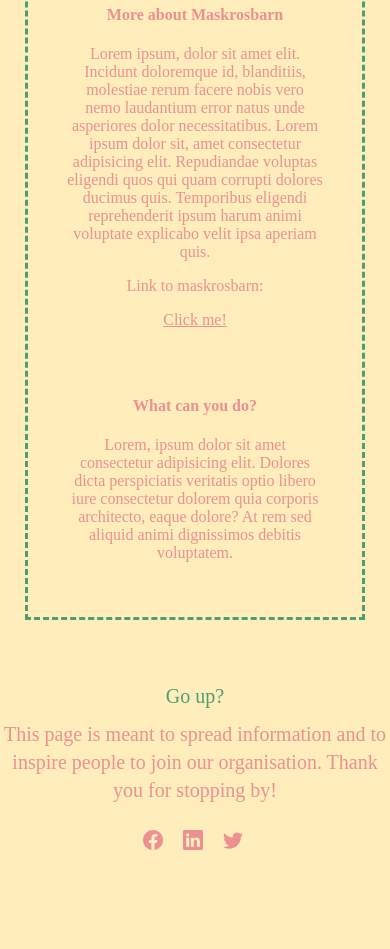
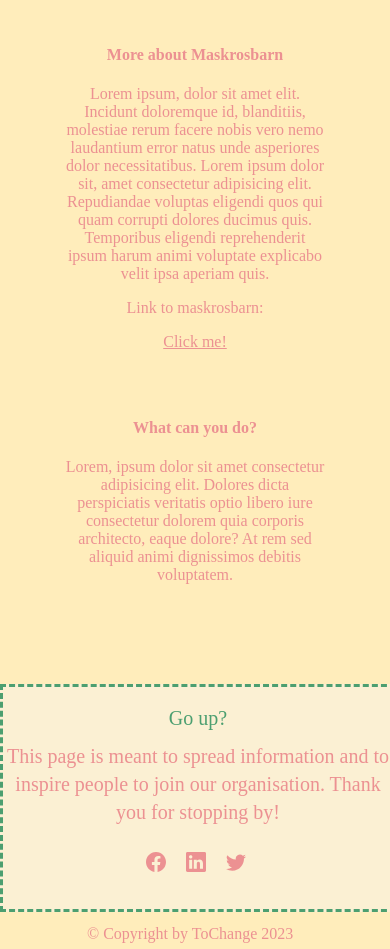
Before and after one commit to svanen99/ToChange-website, a plain HTML site: page Html/index.html in a window 390 px wide. Shown: the part 1051-2000 px from the top of the page. Before the commit the page ends 1945 px from the top, so only its background shows below. Drawn offline with Linux system fonts and the light colour scheme.

Commit message:
Made some small changes, now I am done with my project

```diff
--- a/Css/aboutUs.css
+++ b/Css/aboutUs.css
@@ -2,11 +2,8 @@
     background-color: #FFEDBB;
     color: #EC9192;
 }
-
-
 html {
-    height: 100vh;
-    box-sizing: border-box;
+    min-height: 100vh;
 }
 
 body {
@@ -22,6 +19,7 @@ body {
     align-items: center;
     margin-top: -20px;
 }
+
 nav {
     flex: 1;
     text-align: right;
@@ -33,17 +31,18 @@ nav ul li {
     margin-right: 30px;
 }
 
-/* denna gör basen till min navbar, ändra storlek och färg sen */
 nav ul li a {
     text-decoration: none;
     color: #EC9192;
     font-size: 20px;
 }
 
-/* här kan jag ändra färgen på min navbar när jag hovrar */
-
 nav ul li a:hover {
     color:#4C9F70;
+}
+
+.active {
+    color: #4C9F70;
 }
 
 h1.logo {
@@ -69,7 +68,8 @@ h1.logo {
 }
 
 .about-section {
-    padding: 50px;
+    padding: 1px;
+    margin-top: 10px;
     text-align: center;
     color: white;
     border: 3px dashed #4C9F70;
@@ -121,6 +121,11 @@ img:hover {
     background-color: #f3a6a8;
 }
 
+footer {
+    padding: 24px;
+    text-align: left;
+}
+
 @media screen and (max-width:600px) {
 
     h1.logo {
@@ -133,6 +138,10 @@ img:hover {
         flex-direction: column;
     }
 
+    .active {
+        color: #4C9F70;
+    }
+
     .column {
         width: 100%;
         display: block;
--- a/Css/contact.css
+++ b/Css/contact.css
@@ -6,7 +6,7 @@
 
 
 html {
-    height: 100vh;
+    min-height: 100vh;
 }
 
 body {
@@ -35,17 +35,18 @@ nav ul li {
     margin-right: 30px;
 }
 
-/* denna gör basen till min navbar, ändra storlek och färg sen */
 nav ul li a {
     text-decoration: none;
     color: #EC9192;
     font-size: 20px;
 }
 
-/* här kan jag ändra färgen på min navbar när jag hovrar */
-
 nav ul li a:hover {
     color:#4C9F70;
+}
+
+.active {
+    color: #4C9F70;
 }
 
 .logo {
@@ -67,20 +68,6 @@ footer {
     padding: 24px;
     text-align: left;
 }
-
-/* .h1 {
-    margin: 0;
-    background-color: #EC9192;
-}
-
-.h1::before {
-    content:'\00C6';
-}
-
-.hero-image img {
-    height: auto;
-    width: 100%;
-} */
 
 .form-controls {
     flex-grow: 1;
@@ -188,6 +175,10 @@ h1.logo {
         text-align: center;
     }
 
+    .active {
+        color: #4C9F70;
+    }
+
     h3 {
         font-size: 0.9rem;
     }
--- a/Css/index.css
+++ b/Css/index.css
@@ -1,5 +1,4 @@
  *{
-    background-color: #FFEDBB;
     color: #EC9192;
 }
 
@@ -34,16 +33,18 @@ nav ul li {
     margin-right: 30px;
 }
 
-/* denna gör basen till min navbar, ändra storlek och färg sen */
 nav ul li a {
     text-decoration: none;
     color: #EC9192;
     font-size: 20px;
 }
 
-/* här kan jag ändra färgen på min navbar när jag hovrar */
 
 nav ul li a:hover {
+    color: #4C9F70;
+}
+
+.active {
     color: #4C9F70;
 }
 
@@ -71,9 +72,9 @@ h2 {
     font-size: 1rem;
     color:#EC9192;
     text-align: center;
+    border: 3px dashed #4C9F70;
+    padding: 20px;
 }
-
-/* section */
 
 section {
     align-items: center;
@@ -84,7 +85,6 @@ section {
     flex-wrap: wrap;
     margin: 25px 25px 25px 25px;
     text-align: center;
-    border: 3px dashed #4C9F70;
 }
 
 .main {
@@ -98,17 +98,6 @@ article {
     font-size: 1rem;
     flex-basis: 40%;
 }
-
-.copy {
-    text-align: center;
-    text-decoration: none;
-}
-
-.end-note {
-    text-align: center;
-}
-
-/* footer */
 footer {
     background:  #FFEDBB;
     width: 100%;
@@ -125,10 +114,12 @@ footer {
     justify-content: center;
     flex-direction: column;
     text-align: center;
+    background-color: #fbf0d3;
+    border: 3px dashed #EC9192;
 }
 
 .footer-content a {
-    background-color:#FFEDBB;
+    background-color:#fbf0d3;
     color: #EC9192;
     cursor: pointer;
     font-size: 20px;
@@ -140,38 +131,24 @@ footer {
     line-height: 28px;
     max-width: 500px;
     margin: 10px auto;
+    text-align: center;
 }
 
 .footer-end p {
-    font-size: 15px;
+    font-size: 16px;
+    margin: 1px;
+    padding-bottom: 20px;
+    width: 100%;
+    text-align: left;
+    padding-left: 25px;
+
 }
-
-.footer-end span {
-    opacity: .7;
-    text-transform: uppercase;
-}
-
-
-.footer-bottom {
-    text-align: center;
-}
-
-
-
-.footer-content a {
-    text-decoration: none;
-    cursor: pointer;
-    color:#438D9B;
-    font-size: 20px;
-}
-
-
 .socials {
     list-style: none;
     justify-content: center;
     align-items:center;
     display: flex;
-    margin: 1rem 0 2rem 0;
+    margin: 1rem 40px 2rem 0;
 }
 
 .socials li {
@@ -179,7 +156,7 @@ footer {
 }
 
 .socials li a {
-    background-color: #FFEDBB;
+    background-color: #fbf0d3;
 }
 .socials a path {
     transition: color .4s ease;
@@ -189,8 +166,6 @@ footer {
 .socials a:hover path {
     color: green;
 }
-
-
 
 @media screen and (max-width:600px) {
     .header {
@@ -221,11 +196,20 @@ footer {
         right: -40px;
         z-index: 2;
         margin: 60px;
+        cursor: pointer;
     }
 
      ul .menulist {
         padding-top: 24px;
    }
+
+    nav ul li a:hover {
+        color: #4C9F70;
+}
+
+    .active {
+        color: #4C9F70;
+}
 
     .h4 .first.article {
         font-size: 0.5rem;
@@ -240,11 +224,6 @@ footer {
         padding: 10px;
     }
 
-    .footer-end {
-        margin-top: 197px;
-        background-color: transparent;
-    }
-
     .footer-content {
         position: absolute;
         left: 0;
@@ -253,6 +232,7 @@ footer {
         width: 100vw;
         padding-top: 20px;
         color: #4C9F70;
+        border: 3px dashed #4C9F70;
     }
 
     .footer-content a {
@@ -261,16 +241,26 @@ footer {
         height: 25px;
         width: 120px;
         cursor: pointer;
+    }
 
+    .footer-end {
+        margin: 30px 0 0px 0px;
+        padding: 4px 61px;
+        color: #4C9F70;
+        text-align: left;
     }
-    /* ändra nedan sen */
+    .footer-end p {
+        margin-top: 207px;
+    }
+
     .end-note {
         max-width: 500px;
         margin: 10px auto;
         line-height: 28px;
         font-size: 13px;
+        background-color: #fbf0d3;
+
     }
-
     .socials {
         display: flex;
         align-items: center;
@@ -281,6 +271,7 @@ footer {
 
     .socials li {
         margin: 0 10px;
+        background-color: #fbf0d3;
     }
 
     .socials a path {
@@ -291,11 +282,7 @@ footer {
 
     .socials a:hover path {
         color: #4C9F70;
-    }
-
-
-    .a {
-
+        background-color: #fbf0d3;
     }
 
 }
```
Also changed, not shown: Html/index.html (+0 -1 lines).
